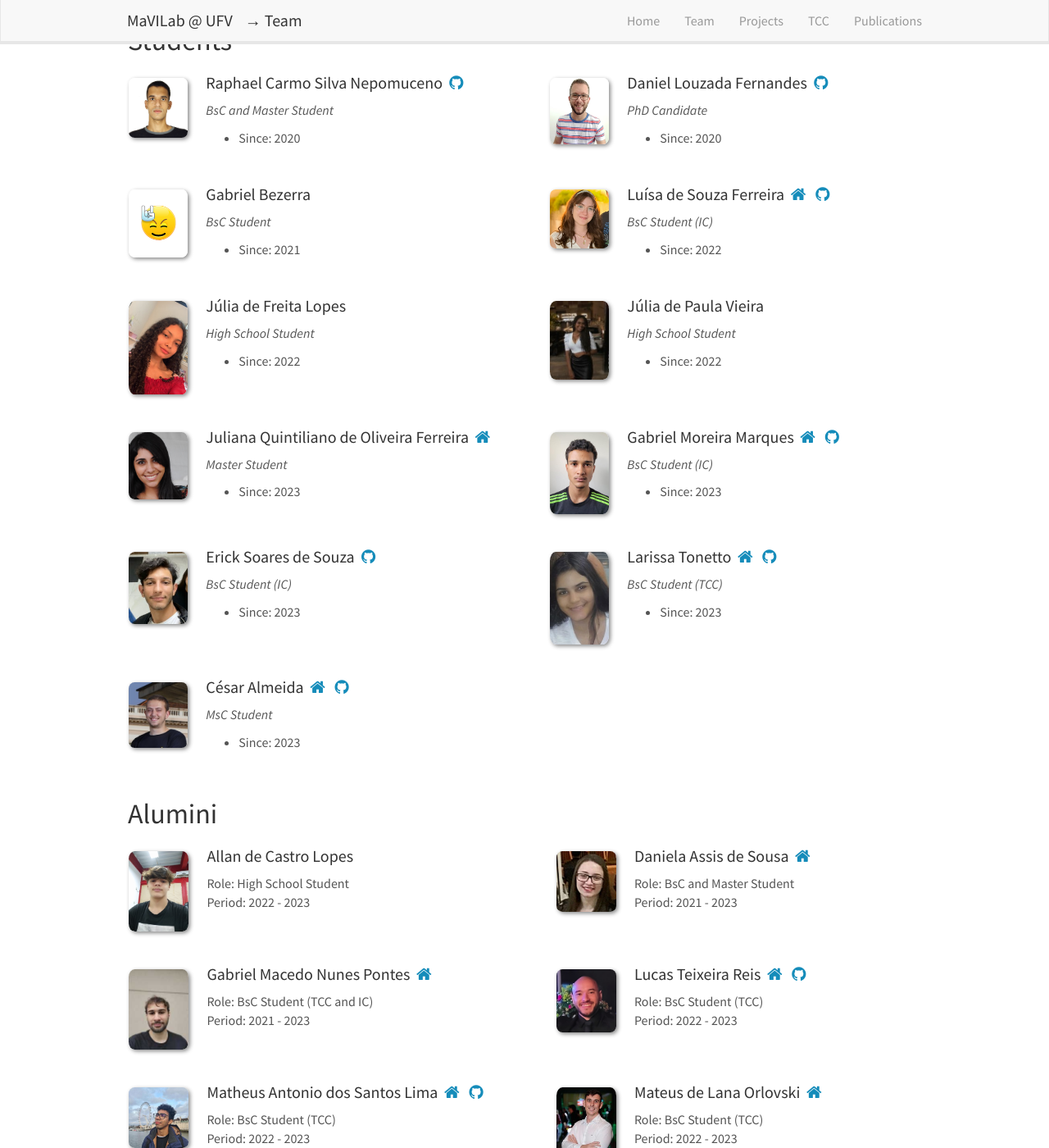
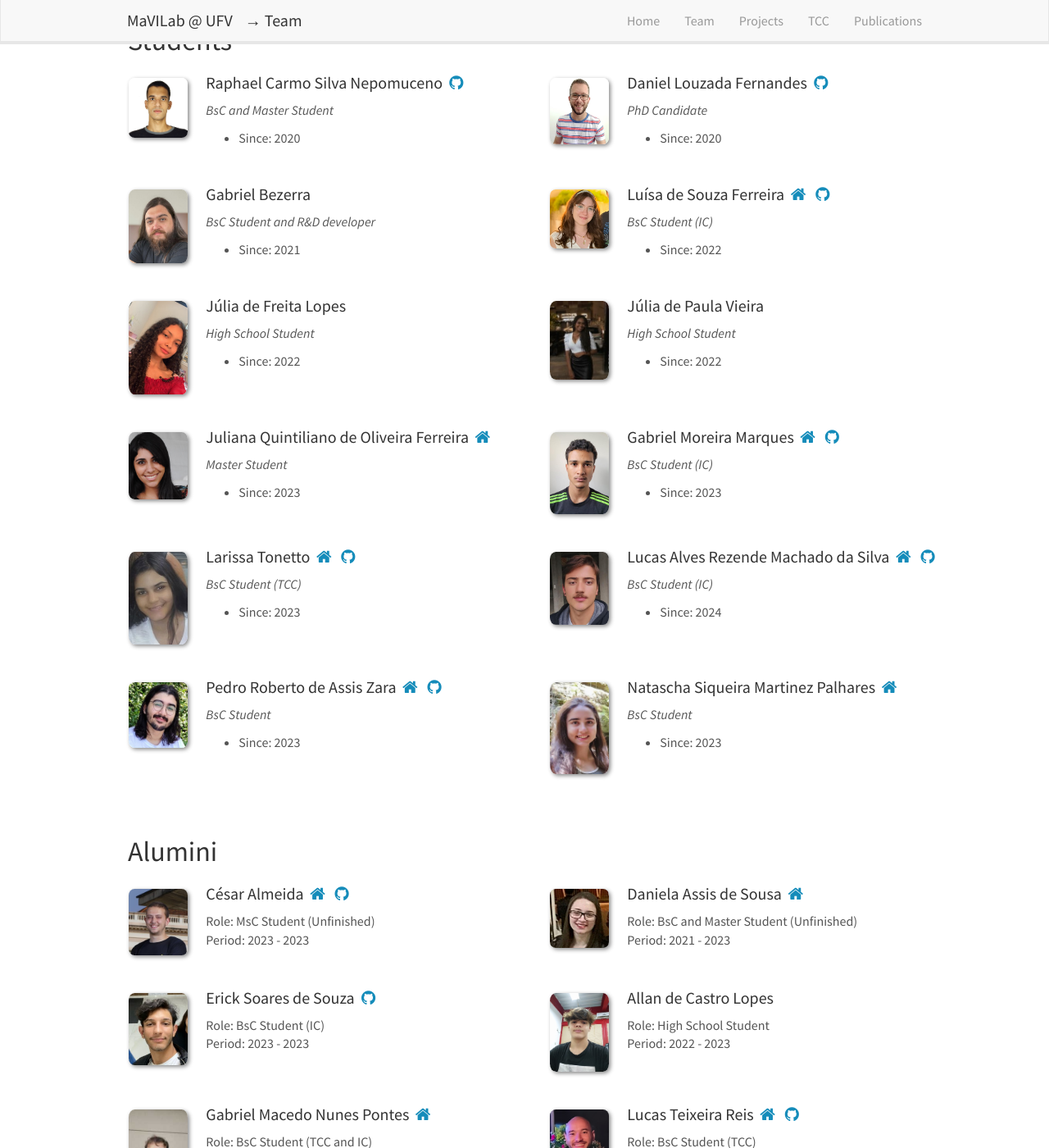
Before and after one commit to MaVILab-UFV/mavilab-ufv.github.io, a Jekyll site: the page built from _pages/team.md, in a window 1280 px wide and 1400 px high, scrolled down 652 px. Shown: the whole window at 82% size. Built offline with Jekyll 4.4.1, drawn with Linux system fonts in a browser that asks for light colours; nearby versions of some CDN libraries.

Commit message:
Atualizando time

```diff
--- a/_data/students_list.yml
+++ b/_data/students_list.yml
@@ -17,12 +17,12 @@
     level: PhD Candidate
 
   - name: Gabriel Bezerra
-    photo: rock.jpg
+    photo: gabriel-bezerra.jpeg
     since: 2021
     until:
     homepage:
     github:
-    level: BsC Student
+    level: BsC Student and R&D developer
 
   - name: Luísa de Souza Ferreira
     photo: luisa-ferreira.jpg
@@ -48,7 +48,6 @@
     github:
     level: High School Student
 
-
   - name: Juliana Quintiliano de Oliveira Ferreira
     photo: juliana-quintiliano.jpg
     since: 2023
@@ -65,14 +64,6 @@
     github: https://github.com/eugabrielm
     level: BsC Student (IC)
 
-  - name: Erick Soares de Souza
-    photo: erick-souza.jpeg
-    since: 2023
-    until:
-    homepage:
-    github: https://github.com/ericksoares13
-    level: BsC Student (IC)
-
   - name: Larissa Tonetto
     photo: larissa-tonetto.jpg
     since: 2023
@@ -81,32 +72,56 @@
     github: https://github.com/larissatonetto
     level: BsC Student (TCC)
 
+  - name: Lucas Alves Rezende Machado da Silva
+    photo: lucas-silva.jpeg
+    since: 2024
+    until:
+    homepage: https://www.linkedin.com/in/lucas-silva11
+    github: https://github.com/Lucas-silva23
+    level: BsC Student (IC)
+
+  - name: Pedro Roberto de Assis Zara
+    photo: pedro-zara.jpg
+    since: 2023
+    until:
+    homepage: https://www.linkedin.com/in/pedro-roberto-zara-b91b32201/
+    github: https://github.com/zara-pedro
+    level: BsC Student
+
+  - name: Natascha Siqueira Martinez Palhares
+    photo: natascha-palhares.jpeg
+    since: 2023
+    until:
+    homepage: http://www.linkedin.com/in/natascha-palhares
+    github:
+    level: BsC Student
+
+- type: Alumini
+  list:
   - name: César Almeida
     photo: cesar-almeida.jpg
     since: 2023
-    until:
+    until: 2023
     homepage: https://www.linkedin.com/in/cesar-ribeiro-de-almeida/
     github: https://github.com/CeElt
-    level: MsC Student
+    level: MsC Student (Unfinished)
 
-#  - name: Pedro Roberto de Assis Zara
-#    photo: pedro-zara.jpg
-#    since: 2023
-#    until:
-#    homepage: https://www.linkedin.com/in/pedro-roberto-zara-b91b32201/
-#    github: https://github.com/zara-pedro
-#    level: BsC Student
+  - name: Daniela Assis de Sousa
+    photo: daniela-assis.jpeg
+    since: 2021
+    until: 2023
+    homepage: http://www.linkedin.com/in/sousa-daniela
+    github:
+    level: BsC and Master Student (Unfinished)
 
-#  - name: Natascha Siqueira Martinez Palhares
-#    photo: natascha-palhares.jpeg
-#    since: 2023
-#    until:
-#    homepage: http://www.linkedin.com/in/natascha-palhares
-#    github:
-#    level: BsC Student
+  - name: Erick Soares de Souza
+    photo: erick-souza.jpeg
+    since: 2023
+    until: 2023
+    homepage:
+    github: https://github.com/ericksoares13
+    level: BsC Student (IC)
 
-- type: Alumini
-  list:
   - name: Allan de Castro Lopes
     photo: allan-lopes.jpg
     since: 2022
@@ -114,14 +129,6 @@
     homepage:
     github:
     level: High School Student
-
-  - name: Daniela Assis de Sousa
-    photo: daniela-assis.jpeg
-    since: 2021
-    until: 2023
-    homepage: http://www.linkedin.com/in/sousa-daniela
-    github:
-    level: BsC and Master Student
 
   - name: Gabriel Macedo Nunes Pontes
     photo: gabriel-pontes.jpg
```
Also changed, not shown: images/teampic/gabriel-bezerra.jpeg (added), images/teampic/lucas-silva.jpeg (added).
